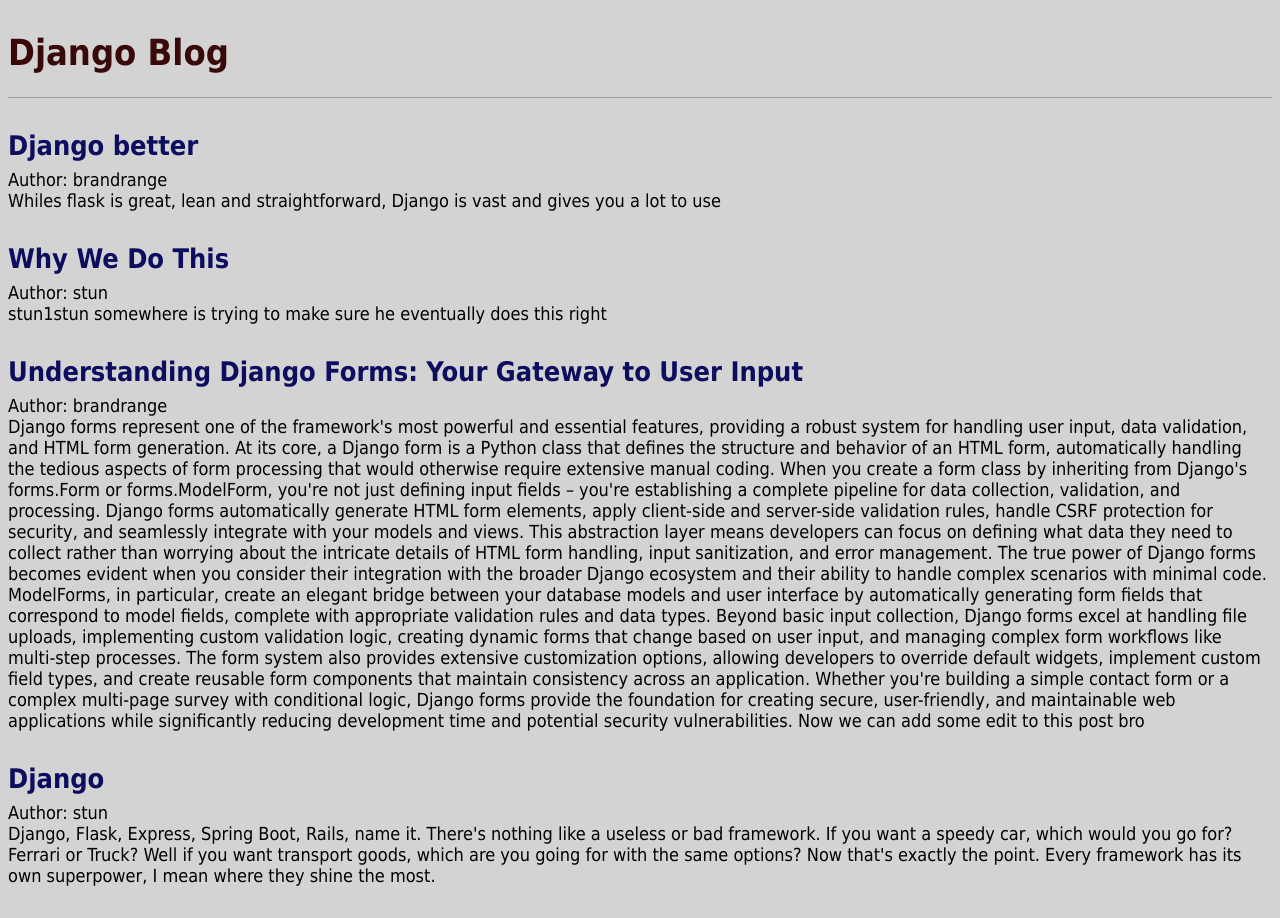
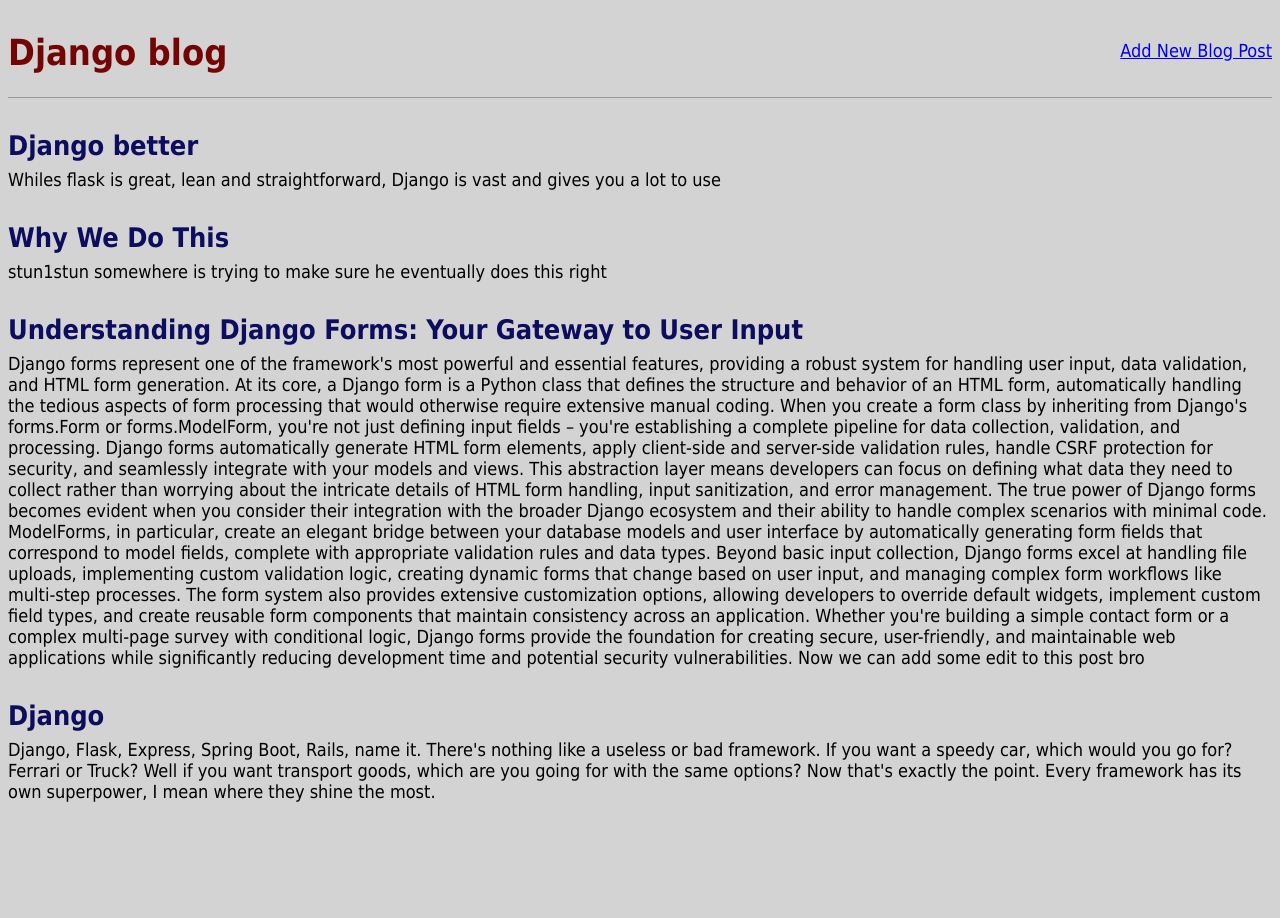
Before and after one commit to brandRange/blog_site, a Django app: page / in a window 1280 px wide. After the commit the page ends 802 px from the top, so only its background shows below. Run offline with Django 5.2, Linux system fonts and the light colour scheme; data comes from the database, SQL or seed files in the repository; both versions use the stored data as it was after the commit.

Commit message:
included edit and delete functionalities

```diff
--- a/blog_app/urls.py
+++ b/blog_app/urls.py
@@ -1,7 +1,14 @@
 from django.urls import path
-from .views import post_list, post_details
+
+from .views import (BlogListView, BlogDetailView, BlogCreateView,
+                    BlogUpdateView, BlogDeleteView
+)
 
 urlpatterns = [
-    path("",post_list, name="home"),
-    path("post/<int:pk>/", post_details, name="post_detail")
+    path("", BlogListView.as_view(), name="home"),
+    path("post/new/", BlogCreateView.as_view(), name = "post_new"),
+    path("post/<int:pk>/", BlogDetailView.as_view(), name = "post_detail"),
+    path("post/<int:pk>/edit/",BlogUpdateView.as_view(), name = "post_edit"),
+    path("post/<int:pk>/delete/", BlogDeleteView.as_view(), name="post_delete"),
+
 ]
--- a/blog_app/views.py
+++ b/blog_app/views.py
@@ -1,13 +1,43 @@
-from django.shortcuts import render, get_object_or_404
+# from django.shortcuts import render, get_object_or_404
+# from .models import Post
+
+# # Create your views here.
+# def post_list(request):
+#     posts = Post.objects.all()
+#     return render(request, "home.html",  {"posts":posts})
+
+# def post_details(request, pk):
+#     post = get_object_or_404(Post, pk=pk)
+#     return render(request, "post_detail.html", {"post": post})
+'''The above is function based template view, which is being replaced by Listview class view below '''
 
 
-# Create your views here.
+from django.views.generic import ListView, DetailView
+from django.views.generic.edit import CreateView, UpdateView, DeleteView
+from django.urls import reverse_lazy
+
 from .models import Post
 
-def post_list(request):
-    posts = Post.objects.all()
-    return render(request, "home.html",  {"posts":posts})
+class BlogListView(ListView):
+    model = Post
+    template_name = "home.html"
+    context_object_name = 'posts'
 
-def post_details(request, pk):
-    post = get_object_or_404(Post, pk=pk)
-    return render(request, "post_detail.html", {"post": post})
+class BlogDetailView(DetailView):
+    model = Post
+    template_name = "post_detail.html"
+
+class BlogCreateView(CreateView):
+    model = Post
+    template_name = "post_new.html"
+    fields = ["title", "author","body"]
+
+class BlogUpdateView(UpdateView):
+    model = Post
+    template_name = "post_edit.html"
+    fields = ["title", "body"]
+
+class BlogDeleteView(DeleteView):
+    model = Post
+    template_name = "post_delete.html"
+    success_url = reverse_lazy("home")
--- a/static/css/base.css
+++ b/static/css/base.css
@@ -10,7 +10,7 @@ margin-bottom: 2rem;
 display: flex;
 }
 header h1 a {
-color: rgb(57, 9, 9);
+color: rgb(117, 5, 5);
 text-decoration: none;
 }
 .nav-left {
--- a/templates/base.html
+++ b/templates/base.html
@@ -9,9 +9,15 @@
     </head>
     <body>
         <header>
-            <h1>
-                <a href="{% url 'home' %}">Django  Blog</a>
-            </h1>
+
+            <!-- start new HTML... -->
+            <div class="nav-left">
+            <h1><a href="{% url 'home' %}">Django blog</a></h1>
+            </div>
+            <div class="nav-right">
+            <a href="{% url 'post_new' %}">Add New Blog Post</a>
+            </div>
+<!-- end new HTML... -->
         </header>
 
         <div>
--- a/templates/home.html
+++ b/templates/home.html
@@ -1,11 +1,11 @@
+
 {% extends "base.html" %}
-{%block content%}
-{% for post in posts %}
+
+{% block content %}
+{% for post in posts %}  <!-- if you use the context object, use it's assigned name else model_list-->
 <div class="post-entry">
-    <h2><a href="{{ post.get_absolute_url }}">{{ post.title }}</a></h2>
-    <p>Author: {{ post.author }}</p>
-    <p> {{ post.body }}</p>
+<h2><a href="{{ post.get_absolute_url }}">{{ post.title }}</a></h2>
+<p>{{ post.body }}</p>
 </div>
 {% endfor %}
-{{post}}
 {% endblock content %}
--- a/templates/post_detail.html
+++ b/templates/post_detail.html
@@ -4,7 +4,11 @@
 <div class="post-entry">
     <h5>Post author: {{ post.author }}</h5>
     <h2>{{ post.title }}</h2>
-
     <p> {{post.body  }}</p>
 </div>
+<div>
+<a href="{% url 'post_edit' post.pk %}">+ Edit Blog Post</a>
+<p><a href="{% url 'post_delete' post.pk %}">- Delete Blog Post</a></p>
+</div>
+
 {% endblock content %}
```
Also changed, not shown: blog_app/tests.py (+22 -1 lines), templates/post_delete.html (added, +11 -0 lines), templates/post_edit.html (added, +10 -0 lines), templates/post_new.html (added, +9 -0 lines), db.sqlite3.
